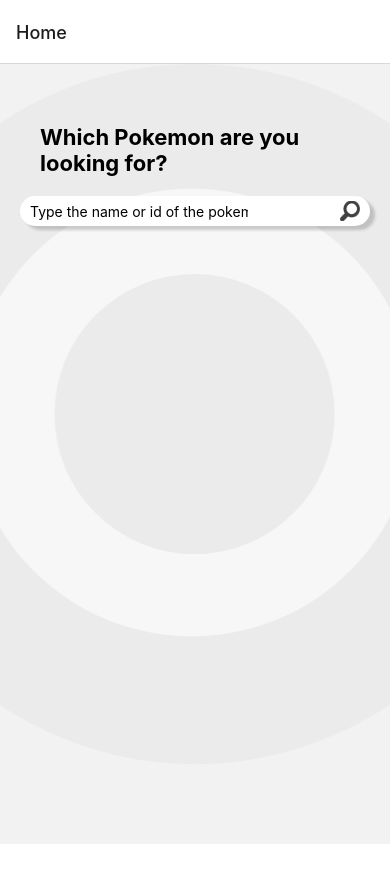
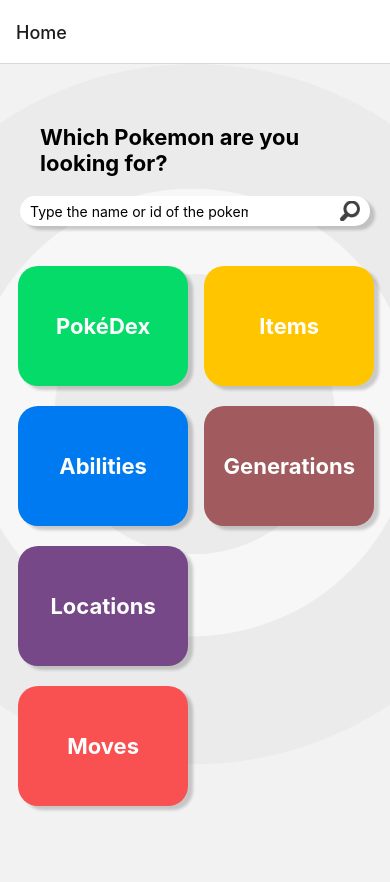
Before and after one commit to vinnidias/poke-api-v1-react-native, a React Native app: screen /Home in a window 390 px wide. Shown: the top 882 px of the page. Before the commit the page ends 844 px from the top, so only its background shows below. Built offline with nearby package versions, Linux system fonts and the light colour scheme.

Commit message:
home page layout

```diff
--- a/src/Pages/Home/index.js
+++ b/src/Pages/Home/index.js
@@ -4,10 +4,10 @@
 
 import styles from "./styles";
 import logo from "../../assets/pokeLogo.png";
-import searchIcon from '../../assets/searchIcon.png';
+import searchIcon from "../../assets/searchIcon.png";
 
 export default function Home() {
-  const [searchValue, setSearchValue] = React.useState("")
+  const [searchValue, setSearchValue] = React.useState("");
   return (
     <RN.SafeAreaView style={styles.container}>
       <RN.ImageBackground source={logo} style={styles.logo} resizeMode="cover">
@@ -18,10 +18,41 @@
           <RN.TextInput
             placeholder="Type the name or id of the pokemon"
             value={searchValue}
-            onChangeText={(text)=> setSearchValue(text)}
+            onChangeText={(text) => setSearchValue(text)}
           />
           <RN.TouchableOpacity>
-            <RN.Image source={searchIcon} style={styles.searchIcon}/>
+            <RN.Image source={searchIcon} style={styles.searchIcon} />
+          </RN.TouchableOpacity>
+        </RN.View>
+        <RN.View style={styles.buttonsContainer}>
+          <RN.TouchableOpacity
+            style={{ backgroundColor: "#04DB68", ...styles.navigationButton }}
+          >
+            <RN.Text style={styles.buttonTitle}>PokéDex</RN.Text>
+          </RN.TouchableOpacity>
+
+          <RN.TouchableOpacity
+            style={{ backgroundColor: "#007AF1", ...styles.navigationButton }}
+          >
+            <RN.Text style={styles.buttonTitle}>Abilities</RN.Text>
+          </RN.TouchableOpacity>
+
+          <RN.TouchableOpacity
+            style={{ backgroundColor: "#764887", ...styles.navigationButton }}
+          >
+            <RN.Text style={styles.buttonTitle}>Locations</RN.Text>
+          </RN.TouchableOpacity>
+
+          <RN.TouchableOpacity style={{backgroundColor: '#F95151',...styles.navigationButton}}>
+            <RN.Text style={styles.buttonTitle}>Moves</RN.Text>
+          </RN.TouchableOpacity>
+
+          <RN.TouchableOpacity style={{backgroundColor: '#FFC600',...styles.navigationButton}}>
+            <RN.Text style={styles.buttonTitle}>Items</RN.Text>
+          </RN.TouchableOpacity>
+
+          <RN.TouchableOpacity style={{backgroundColor: '#A15B5E',...styles.navigationButton}}>
+            <RN.Text style={styles.buttonTitle}>Generations</RN.Text>
           </RN.TouchableOpacity>
         </RN.View>
       </RN.ImageBackground>
--- a/src/Pages/Home/styles.js
+++ b/src/Pages/Home/styles.js
@@ -37,6 +37,36 @@
   searchIcon:{
     width: 20,
     height: 20,
+  },
+
+  buttonsContainer: {
+    flex: 2,
+    flexWrap: 'wrap',
+    width: '100%',
+    maxHeight: '70%',
+    padding: 10,
+    borderBottomLeftRadius: 30,
+    borderBottomRightRadius: 30,
+  },
+
+  navigationButton: {
+    borderRadius: 20,
+    width: '46%',
+    height: 120,
+    marginVertical: 10,
+    marginHorizontal: 8,
+    alignItems: "center",
+    justifyContent: 'center',
+    shadowColor: '#171717',
+    shadowOffset: {width: 5, height: 4},
+    shadowOpacity: 0.2,
+    shadowRadius: 3,
+  },
+
+  buttonTitle: {
+    fontSize: 22,
+    fontWeight: 'bold',
+    color: 'white',
   }
 });
 
```
